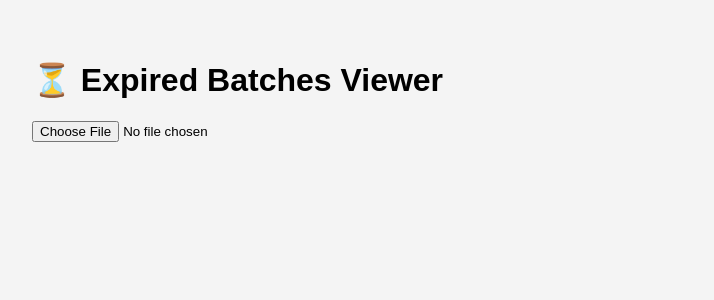
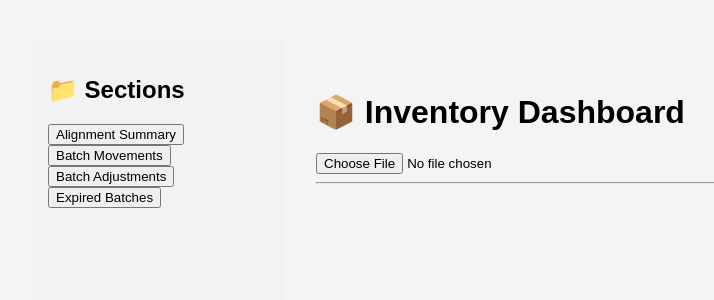
Before and after one commit to alejandroporquin/inv5, a React (Create React App) app: page / in a window 1280 px wide. Shown: the top 300 px of the page, without its empty margins (8-722 px from the left). Built offline with nearby package versions, Linux system fonts and the light colour scheme.

Commit message:
Update App.js

```diff
--- a/src/App.js
+++ b/src/App.js
@@ -1,11 +1,21 @@
 
 import React, { useState, useEffect } from 'react';
 import * as XLSX from 'xlsx';
+import './index.css';
 
 function App() {
-  const [expiredBatches, setExpiredBatches] = useState([]);
+  const [fileData, setFileData] = useState({
+    alignment: [],
+    goodData: [],
+    batchMovements: [],
+    batchAdjustments: [],
+    expiredBatches: []
+  });
+  const [selectedSLoc, setSelectedSLoc] = useState(null);
+  const [activeTab, setActiveTab] = useState("alignment");
+  const [selectedAdjustmentSLoc, setSelectedAdjustmentSLoc] = useState("All");
   const [selectedBucket, setSelectedBucket] = useState("All");
-  const [selectedSLoc, setSelectedSLoc] = useState("All");
+  const [selectedExpiredSLoc, setSelectedExpiredSLoc] = useState("All");
 
   const handleFileUpload = (e) => {
     const file = e.target.files[0];
@@ -14,59 +24,63 @@ function App() {
       const bstr = evt.target.result;
       const wb = XLSX.read(bstr, { type: 'binary' });
 
+      const alignmentSheet = wb.Sheets["Alignment Summary"];
+      const goodSheet = wb.Sheets["Good Data"];
+      const batchMoveSheet = wb.Sheets["Batch Movements"];
+      const batchAdjustSheet = wb.Sheets["Batch Adjustments"];
       const expiredSheet = wb.Sheets["Expired Batches"];
-      const expiredJson = XLSX.utils.sheet_to_json(expiredSheet);
-      setExpiredBatches(expiredJson);
+
+      setFileData({
+        alignment: XLSX.utils.sheet_to_json(alignmentSheet),
+        goodData: XLSX.utils.sheet_to_json(goodSheet),
+        batchMovements: XLSX.utils.sheet_to_json(batchMoveSheet),
+        batchAdjustments: XLSX.utils.sheet_to_json(batchAdjustSheet),
+        expiredBatches: XLSX.utils.sheet_to_json(expiredSheet)
+      });
     };
     reader.readAsBinaryString(file);
   };
 
-  const buckets = Array.from(new Set(expiredBatches.map(row => row["Bucket"]))).sort();
-  const slocs = Array.from(new Set(expiredBatches.map(row => row["SLoc"]))).sort();
+  const renderAlignment = () => {
+    const alignmentData = fileData.alignment.map(row => ({
+      SLoc: row["SLoc"],
+      Total: row["Alignment %"] || 0,
+      Batch: row["Batch Alignment %"] || 0
+    }));
 
-  const filteredData = expiredBatches.filter(row => {
-    const matchBucket = selectedBucket === "All" || row["Bucket"] === selectedBucket;
-    const matchSLoc = selectedSLoc === "All" || row["SLoc"] === selectedSLoc;
-    return matchBucket && matchSLoc;
-  });
+    const filteredGoodData = selectedSLoc
+      ? fileData.goodData.filter(row => row["SLoc"] === selectedSLoc)
+      : [];
 
     return (
-    <div>
-      <h1>⏳ Expired Batches Viewer</h1>
-      <input type="file" accept=".xlsx, .xls" onChange={handleFileUpload} />
-
-      {expiredBatches.length > 0 && (
       <>
-          <div style={{ marginTop: '2rem' }}>
-            <h2>📁 Filter by Expiry Bucket</h2>
-            <button onClick={() => setSelectedBucket("All")}>All</button>
-            {buckets.map((bucket, idx) => (
-              <button key={idx} onClick={() => setSelectedBucket(bucket)}>{bucket}</button>
+        <h2>📊 Alignment Summary</h2>
+        <div style={{ display: 'flex', gap: '1rem', flexWrap: 'wrap' }}>
+          {alignmentData.map((item, idx) => (
+            <div
+              key={idx}
+              style={{ border: '1px solid #ccc', padding: '1rem', cursor: 'pointer' }}
+              onClick={() => setSelectedSLoc(item.SLoc)}
+            >
+              <strong>{item.SLoc}</strong><br />
+              Total: {item.Total}%<br />
+              Batch: {item.Batch}%
+            </div>
           ))}
         </div>
-
-          <div style={{ margin: '1rem 0' }}>
-            <label><strong>Filter by SLoc: </strong></label>
-            <select onChange={e => setSelectedSLoc(e.target.value)} value={selectedSLoc}>
-              <option value="All">All</option>
-              {slocs.map((sloc, idx) => (
-                <option key={idx} value={sloc}>{sloc}</option>
-              ))}
-            </select>
-          </div>
-
-          <div style={{ marginTop: '1rem' }}>
-            <h2>📋 Expired Batch Data</h2>
+        {selectedSLoc && (
+          <>
+            <h3>Details for {selectedSLoc}</h3>
             <table border="1" cellPadding="5">
               <thead>
                 <tr>
-                  {Object.keys(filteredData[0] || {}).map((col, i) => (
-                    <th key={i}>{col}</th>
+                  {Object.keys(filteredGoodData[0] || {}).map((col, idx) => (
+                    <th key={idx}>{col}</th>
                   ))}
                 </tr>
               </thead>
               <tbody>
-                {filteredData.map((row, i) => (
+                {filteredGoodData.map((row, i) => (
                   <tr key={i}>
                     {Object.values(row).map((cell, j) => (
                       <td key={j}>{cell}</td>
@@ -75,9 +89,140 @@ function App() {
                 ))}
               </tbody>
             </table>
-          </div>
           </>
         )}
+      </>
+    );
+  };
+
+  const renderBatchMovements = () => (
+    <>
+      <h2>🚛 Batch Movements</h2>
+      <table border="1" cellPadding="5">
+        <thead>
+          <tr>
+            {Object.keys(fileData.batchMovements[0] || {}).map((col, idx) => (
+              <th key={idx}>{col}</th>
+            ))}
+          </tr>
+        </thead>
+        <tbody>
+          {fileData.batchMovements.map((row, i) => (
+            <tr key={i}>
+              {Object.values(row).map((cell, j) => (
+                <td key={j}>{cell}</td>
+              ))}
+            </tr>
+          ))}
+        </tbody>
+      </table>
+    </>
+  );
+
+  const renderBatchAdjustments = () => {
+    const slocs = Array.from(new Set(fileData.batchAdjustments.map(row => row["SLoc"]))).sort();
+    const filtered = selectedAdjustmentSLoc === "All"
+      ? fileData.batchAdjustments
+      : fileData.batchAdjustments.filter(r => r["SLoc"] === selectedAdjustmentSLoc);
+
+    return (
+      <>
+        <h2>🔧 Batch Adjustments</h2>
+        <select onChange={e => setSelectedAdjustmentSLoc(e.target.value)} value={selectedAdjustmentSLoc}>
+          <option value="All">All</option>
+          {slocs.map((s, i) => <option key={i} value={s}>{s}</option>)}
+        </select>
+        <table border="1" cellPadding="5">
+          <thead>
+            <tr>
+              {Object.keys(filtered[0] || {}).map((col, idx) => (
+                <th key={idx}>{col}</th>
+              ))}
+            </tr>
+          </thead>
+          <tbody>
+            {filtered.map((row, i) => (
+              <tr key={i}>
+                {Object.values(row).map((cell, j) => (
+                  <td key={j}>{cell}</td>
+                ))}
+              </tr>
+            ))}
+          </tbody>
+        </table>
+      </>
+    );
+  };
+
+  const renderExpiredBatches = () => {
+    const buckets = Array.from(new Set(fileData.expiredBatches.map(row => row["Bucket"]))).sort();
+    const slocs = Array.from(new Set(fileData.expiredBatches.map(row => row["SLoc"]))).sort();
+
+    const filtered = fileData.expiredBatches.filter(row => {
+      const bucketMatch = selectedBucket === "All" || row["Bucket"] === selectedBucket;
+      const slocMatch = selectedExpiredSLoc === "All" || row["SLoc"] === selectedExpiredSLoc;
+      return bucketMatch && slocMatch;
+    });
+
+    return (
+      <>
+        <h2>⏳ Expired Batches</h2>
+        <div>
+          {buckets.map((b, i) => (
+            <button key={i} onClick={() => setSelectedBucket(b)}>{b}</button>
+          ))}
+          <button onClick={() => setSelectedBucket("All")}>All</button>
+        </div>
+        <select onChange={e => setSelectedExpiredSLoc(e.target.value)} value={selectedExpiredSLoc}>
+          <option value="All">All</option>
+          {slocs.map((s, i) => <option key={i} value={s}>{s}</option>)}
+        </select>
+        <table border="1" cellPadding="5">
+          <thead>
+            <tr>
+              {Object.keys(filtered[0] || {}).map((col, idx) => (
+                <th key={idx}>{col}</th>
+              ))}
+            </tr>
+          </thead>
+          <tbody>
+            {filtered.map((row, i) => (
+              <tr key={i}>
+                {Object.values(row).map((cell, j) => (
+                  <td key={j}>{cell}</td>
+                ))}
+              </tr>
+            ))}
+          </tbody>
+        </table>
+      </>
+    );
+  };
+
+  return (
+    <div style={{ display: 'flex' }}>
+      <div style={{ width: 220, background: '#f2f2f2', padding: '1rem', minHeight: '100vh' }}>
+        <h2>📁 Sections</h2>
+        <ul style={{ listStyle: 'none', padding: 0 }}>
+          <li><button onClick={() => setActiveTab("alignment")}>Alignment Summary</button></li>
+          <li><button onClick={() => setActiveTab("batchMove")}>Batch Movements</button></li>
+          <li><button onClick={() => setActiveTab("adjustments")}>Batch Adjustments</button></li>
+          <li><button onClick={() => setActiveTab("expired")}>Expired Batches</button></li>
+        </ul>
+      </div>
+      <div style={{ flex: 1, padding: '2rem' }}>
+        <h1>📦 Inventory Dashboard</h1>
+        <input type="file" accept=".xlsx, .xls" onChange={handleFileUpload} />
+        <hr />
+        {fileData.alignment.length > 0 && (
+          <>
+            {activeTab === "alignment" && renderAlignment()}
+            {activeTab === "batchMove" && renderBatchMovements()}
+            {activeTab === "adjustments" && renderBatchAdjustments()}
+            {activeTab === "expired" && renderExpiredBatches()}
+          </>
+        )}
+      </div>
     </div>
   );
 }
```
Lines whose indentation alone changed are shown as unchanged.
